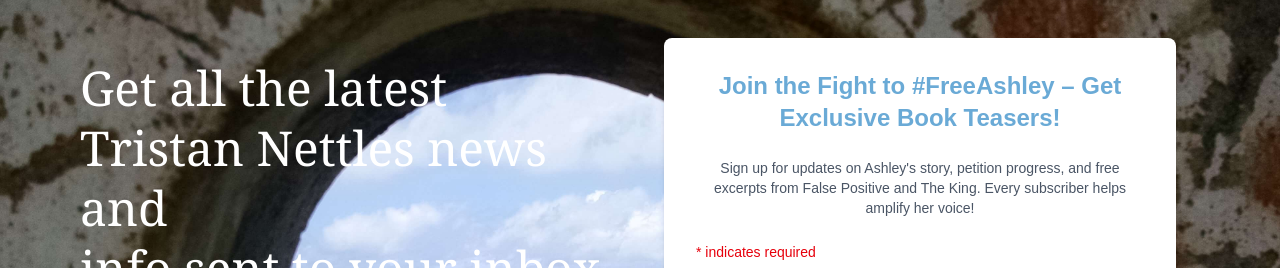
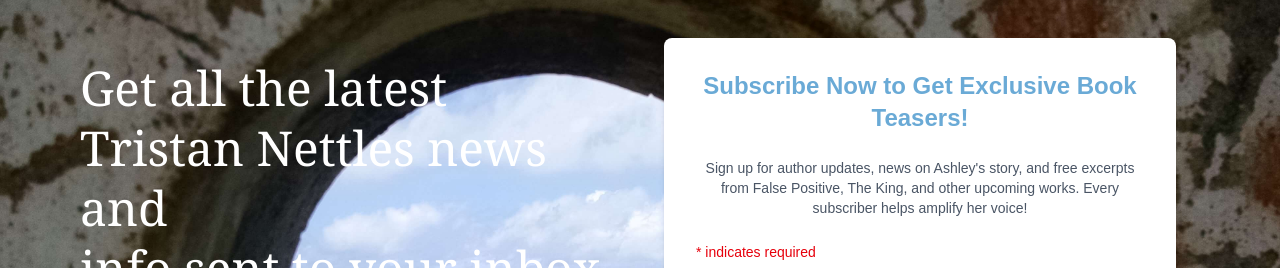
Before and after one commit to BodiAugustus/AuthorSite, a Next.js app: page /NewsLetterSignup in a window 1280 px wide. Shown: the part 130-398 px from the top of the page. Built offline with nearby package versions, Linux system fonts and the light colour scheme.

Commit message:
form update

```diff
--- a/app/NewsLetterSignup/page.js
+++ b/app/NewsLetterSignup/page.js
@@ -150,13 +150,13 @@ export default function NewsletterSignup() {
 
         <div className="bg-white text-black p-8 rounded-lg shadow-md space-y-6 max-w-lg mx-auto md:mx-0">
           <h2 className="text-2xl font-semibold text-[#6AAAD6] text-center">
-            Join the Fight to #FreeAshley – Get Exclusive Book Teasers!
+            Subscribe Now to Get Exclusive Book Teasers!
           </h2>
 
           <p className="text-center text-sm text-gray-600">
-            Sign up for updates on Ashley&apos;s story, petition progress, and
-            free excerpts from False Positive and The King. Every subscriber
-            helps amplify her voice!
+            Sign up for author updates, news on Ashley&apos;s story, and free
+            excerpts from False Positive, The King, and other upcoming works.
+            Every subscriber helps amplify her voice!
           </p>
 
           <div className="indicates-required text-sm text-red-600">
@@ -295,8 +295,8 @@ export default function NewsletterSignup() {
                             required // Enforces consent
                           />
                           <span className="text-sm text-gray-600">
-                            Email me updates on #FreeAshley, book teasers, and
-                            advocacy news.
+                            Email me book teasers, author updates, and advocacy
+                            news regarding Ashley.
                           </span>
                         </label>
                       </fieldset>
```
